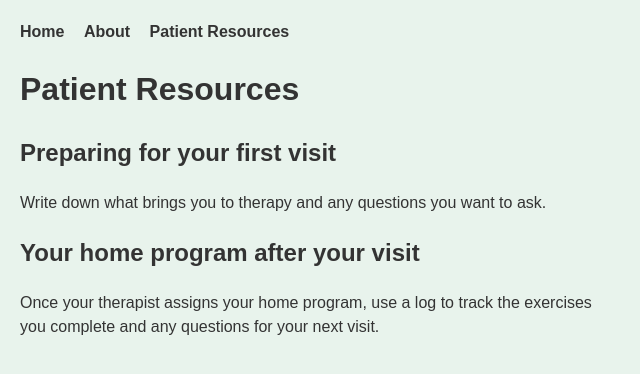
After one commit to Jonathant4242/cse340-Mobility-Ehr, a Node server app: page /resources in a window 1280 px wide. The commit adds this page. Shown: the top 374 px of the page, without its empty margins (0-640 px from the left). Run offline with Node 20, Linux system fonts and the light colour scheme.

Commit message:
Add patient resources page
Add guides for preparing for a first visit and tracking home exercises, with a navigation link. Also adjust error handling for responses with headers already sent.

```diff
--- a/server.js
+++ b/server.js
@@ -1,14 +1,25 @@
-// Import necessary modules and set up the Express app
 import express from 'express';
 import { STATUS_CODES } from 'node:http';
+import path from 'node:path';
 import { fileURLToPath } from 'node:url';
-import path from 'node:path';
 
-// Get the current file name and directory name
 const __filename = fileURLToPath(import.meta.url);
 const __dirname = path.dirname(__filename);
+
 const app = express();
 const port = process.env.PORT || 3000;
+
+// Patient guides for preparing for the first visit, tracking therapist-assigned exercises, and discussing progress with the therapist.
+const patientResources = {
+  'first-visit': {
+    title: 'Preparing for your first visit',
+    description: 'Write down what brings you to therapy and any questions you want to ask.',
+  },
+  'home-program-log': {
+    title: 'Your home program after your visit',
+    description: 'Once your therapist assigns your home program, use a log to track the exercises you complete and any questions for your next visit.',
+  },
+};
 
 // Messages shown to users; technical error details stay in the terminal.
 const errorPages = {
@@ -24,11 +35,9 @@ const errorPages = {
   500: { title: 'Something went wrong', message: 'We couldn’t complete your request. Please try again later.' },
 };
 
-// Set up view engine and views directory
+// Configure EJS and serve static files from public.
 app.set('view engine', 'ejs');
 app.set('views', path.join(__dirname, 'src', 'views'));
-
-// Serve static files from the public directory
 app.use(express.static(path.join(__dirname, 'public')));
 
 app.get('/', (req, res) => {
@@ -39,25 +48,29 @@ app.get('/about', (req, res) => {
   res.render('about', { title: 'About Mobility EHR' });
 });
 
-// Show the 404 page when no route matches.
+app.get('/resources', (req, res) => {
+  res.render('resources', { title: 'Patient Resources', patientResources });
+});
+
+// Handle 404 errors for unmatched routes.
 app.use((req, res, next) => {
   next(Object.assign(new Error('Route not found'), { status: 404 }));
 });
 
-// Express sends errors from routes and middleware to this four-argument handler.
-// For example, a form can call next(Object.assign(new Error('Invalid form data'), { status: 400 })).
+// Handle other errors.
 app.use((error, req, res, next) => {
-  const requestedStatus = error.status || error.statusCode;
-  const status = Number.isInteger(requestedStatus) && requestedStatus >= 400 && requestedStatus <= 599
-    ? requestedStatus
-    : 500;
+  if (res.headersSent) {
+    return next(error);
+  }
+
+  const requestedStatus = error.status ?? error.statusCode;
+  let status = 500;
+  if (Number.isInteger(requestedStatus) && requestedStatus >= 400 && requestedStatus <= 599) {
+    status = requestedStatus;
+  }
 
   if (status >= 500) {
     console.error(error);
-  }
-
-  if (res.headersSent) {
-    return next(error);
   }
 
   const { title, message } = errorPages[status] || {
@@ -66,15 +79,17 @@ app.use((error, req, res, next) => {
   };
   const view = status === 404 ? 'errors/404' : 'errors/error';
 
-  res.status(status).render(view, { status, title, message }, (renderError, html) => {
+  res.status(status).render(view, { title, status, message }, (renderError, html) => {
     if (renderError) {
       console.error(renderError);
       return res.status(500).type('text').send('Internal Server Error');
     }
+
     res.send(html);
   });
 });
 
+// Start the server.
 app.listen(port, (error) => {
   if (error) {
     console.error('Unable to start Mobility EHR:', error.message);
--- a/src/views/partials/header.ejs
+++ b/src/views/partials/header.ejs
@@ -12,6 +12,7 @@
     <ul>
       <li><a href="/">Home</a></li>
       <li><a href="/about">About</a></li>
+      <li><a href="/resources">Patient Resources</a></li>
     </ul>
   </nav>
 </header>
--- /dev/null
+++ b/src/views/resources.ejs
@@ -0,0 +1,14 @@
+<%- include('partials/header') %>
+
+<main>
+  <h1><%= title %></h1>
+
+  <% Object.values(patientResources).forEach(resource => { %>
+    <section>
+      <h2><%= resource.title %></h2>
+      <p><%= resource.description %></p>
+    </section>
+  <% }); %>
+</main>
+
+<%- include('partials/footer') %>
```
